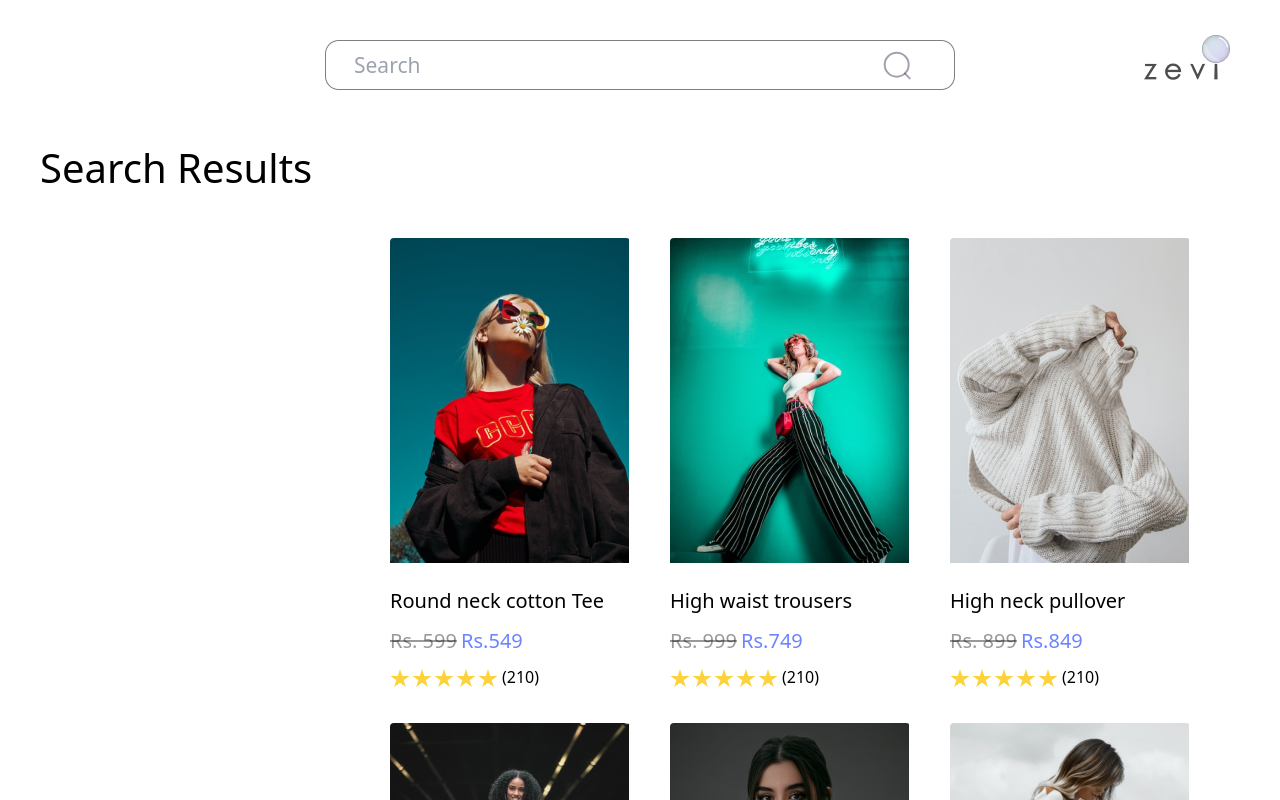
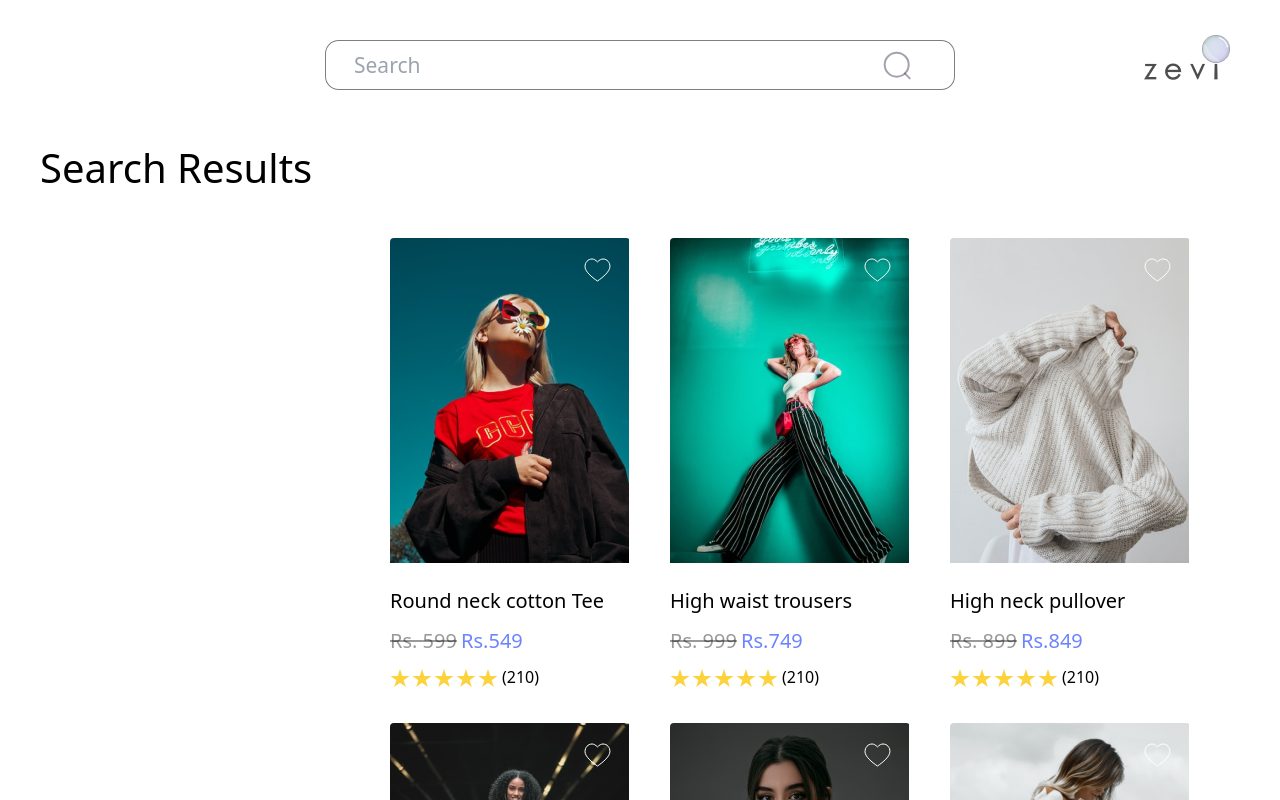
Before and after one commit to sahilHans9545/zivi_assignment, a React (Create React App) app: page / in a window 1280 px wide. Shown: the top 800 px of the page. Built offline with nearby package versions, Linux system fonts and the light colour scheme.

Commit message:
heart icon and viewProuct button added on product card

```diff
--- a/src/components/productCard/ProductCard.jsx
+++ b/src/components/productCard/ProductCard.jsx
@@ -1,5 +1,7 @@
 import React from "react";
 import goldStar from "../../assets/images/goldStar.svg";
+import EmptyHeart from "../../assets/images/emptyHeart.svg";
+import "./style.scss";
 
 const ProductCard = ({
   imgUrl,
@@ -10,8 +12,34 @@ const ProductCard = ({
   starNum,
 }) => {
   return (
-    <div className="productCard rounded overflow-hidden">
-      <img src={imgUrl} alt="" />
+    <div className="productCard relative rounded overflow-hidden cursor-pointer">
+      <svg
+        xmlns="http://www.w3.org/2000/svg"
+        width="32"
+        height="32"
+        viewBox="0 0 32 32"
+        fill="none"
+        className="absolute top-4 right-4 z-[1]"
+        onClick={(e) => {
+          // console.log((e.target.fill = "red"));
+          e.target.style.fill = "red";
+        }}
+      >
+        <path
+          d="M10.0938 5.01172C5.86581 5.01172 3.02734 8.43396 3.02734 12.6602C3.02734 17.4558 9.72721 23.1855 15.4688 27.0117C21.2103 23.1855 27.8327 17.3634 27.9102 12.6602C27.9798 8.43456 25.2436 5.01172 21.0156 5.01172C19.2119 5.01172 17.3826 5.96591 15.4688 7.87891C13.5549 5.96591 11.8975 5.01172 10.0938 5.01172Z"
+          stroke="white"
+        />
+      </svg>
+      <div className="relative">
+        <img src={imgUrl} alt="" />
+        <button
+          className="viewBtn opacity-0 bg-[#6D84FFB5] text-white text-xl font-medium absolute bottom-0 w-full py-3 px-4"
+          style={{ textShadow: "0px 4px 32px rgba(0, 0, 0, 0.25)" }}
+        >
+          View Product
+        </button>
+      </div>
+
       <h3 className="text-xl mt-6">{productName}</h3>
       <p className="mt-3">
         <span className="text-xl text-[#0006] line-through">
--- a/src/components/productCard/style.scss
+++ b/src/components/productCard/style.scss
@@ -0,0 +1,10 @@
+.productCard{
+    .viewBtn{
+        transition: opacity 0.3s;
+    }
+}
+.productCard:hover{
+    .viewBtn{
+        opacity: 1;
+    }
+}
```
Also changed, not shown: src/assets/images/emptyHeart.svg (added).
